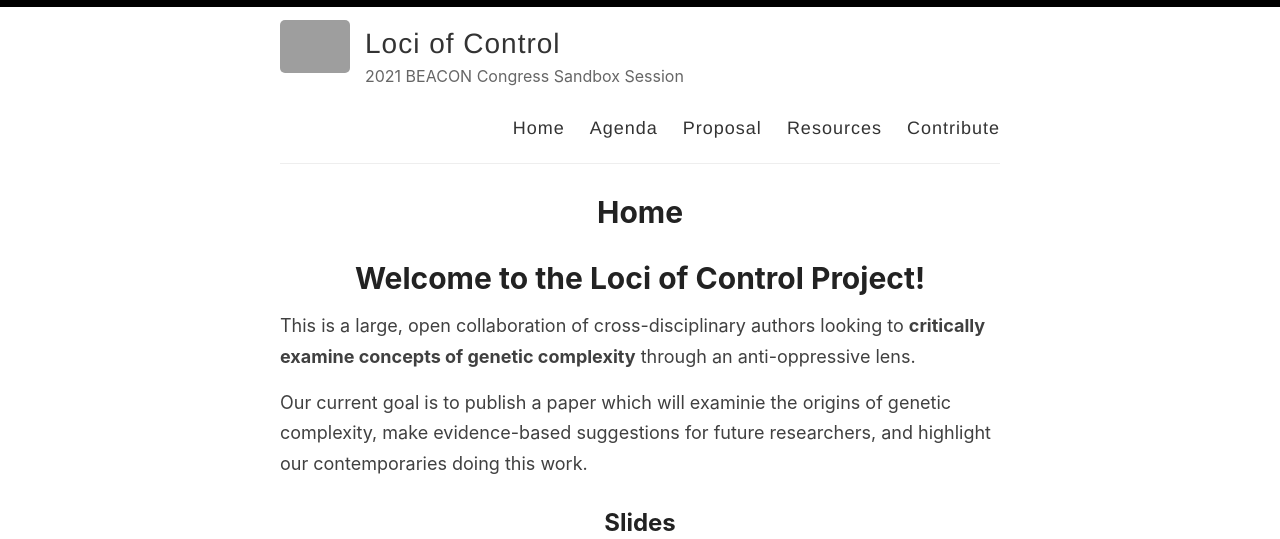
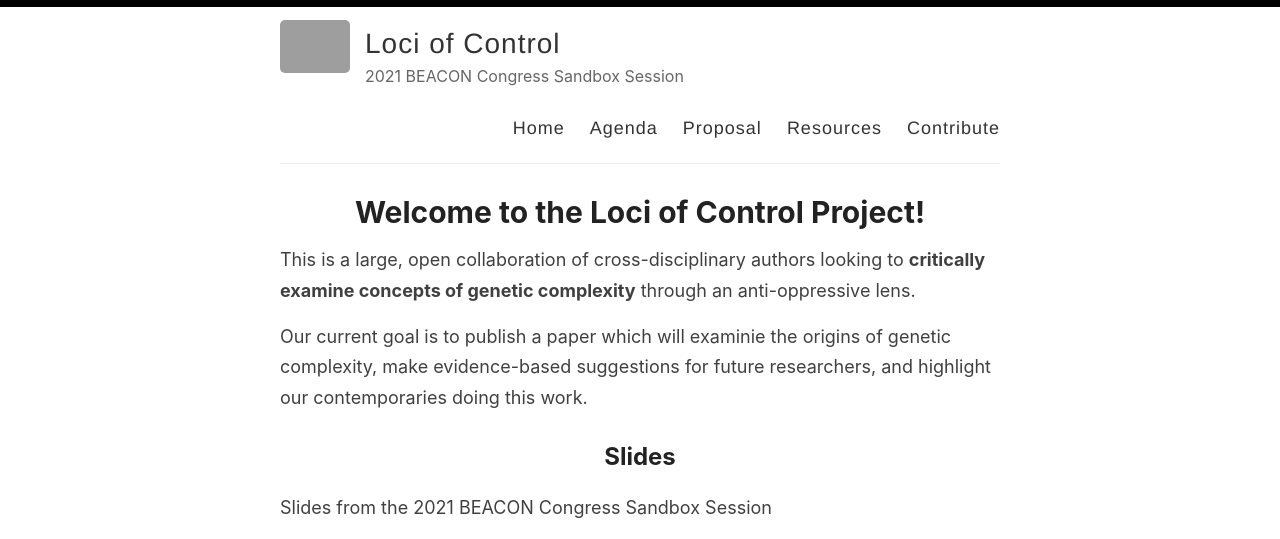
Before and after one commit to alackles/loc, a Jekyll site: the page built from index.md, in a window 1280 px wide, cut to the strip 0-539 px from the top of the page. Built offline with Jekyll 4.4.1, drawn with Linux system fonts in a browser that asks for light colours; grey boxes are pictures that could not be loaded.

Commit message:
Move intro to title of page

```diff
--- a/index.md
+++ b/index.md
@@ -1,10 +1,8 @@
 ---
 layout: page
-title: Home
+title: Welcome to the Loci of Control Project!
 permalink: /
 ---
-
-# Welcome to the Loci of Control Project!
 
 This is a large, open collaboration of cross-disciplinary authors looking to **critically examine concepts of genetic complexity** through an anti-oppressive lens.
 
```
